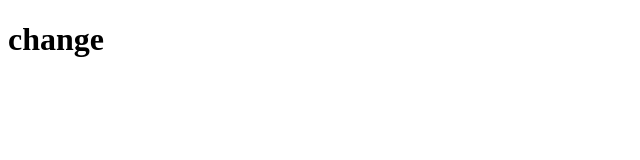
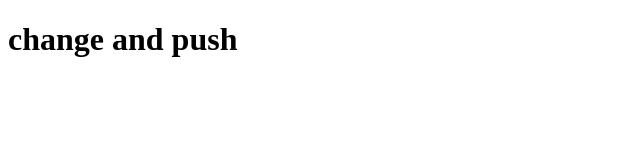
Before and after one commit to vishwajeetio/git-on, a plain HTML site: page index.html in a window 1280 px wide. Shown: the whole page, without its empty margins (0-640 px from the left). Drawn offline with Linux system fonts and the light colour scheme.

Commit message:
for a push

```diff
--- a/index.html
+++ b/index.html
@@ -7,6 +7,6 @@
   <title>Document</title>
 </head>
 <body>
-  <h1>change</h1>
+  <h1>change and push</h1>
 </body>
 </html>
```
